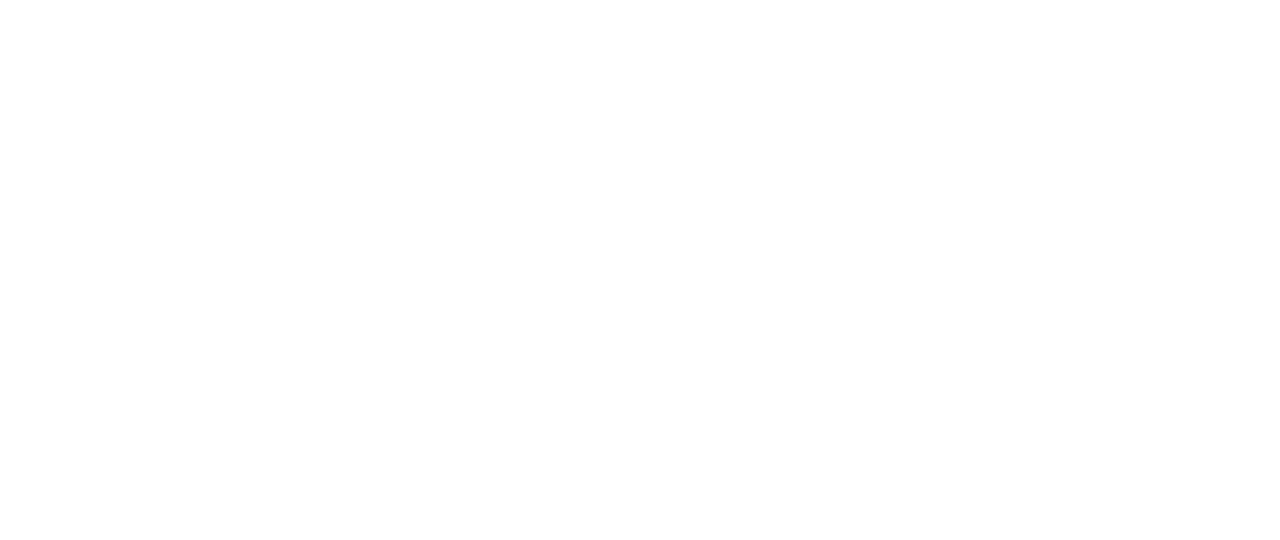
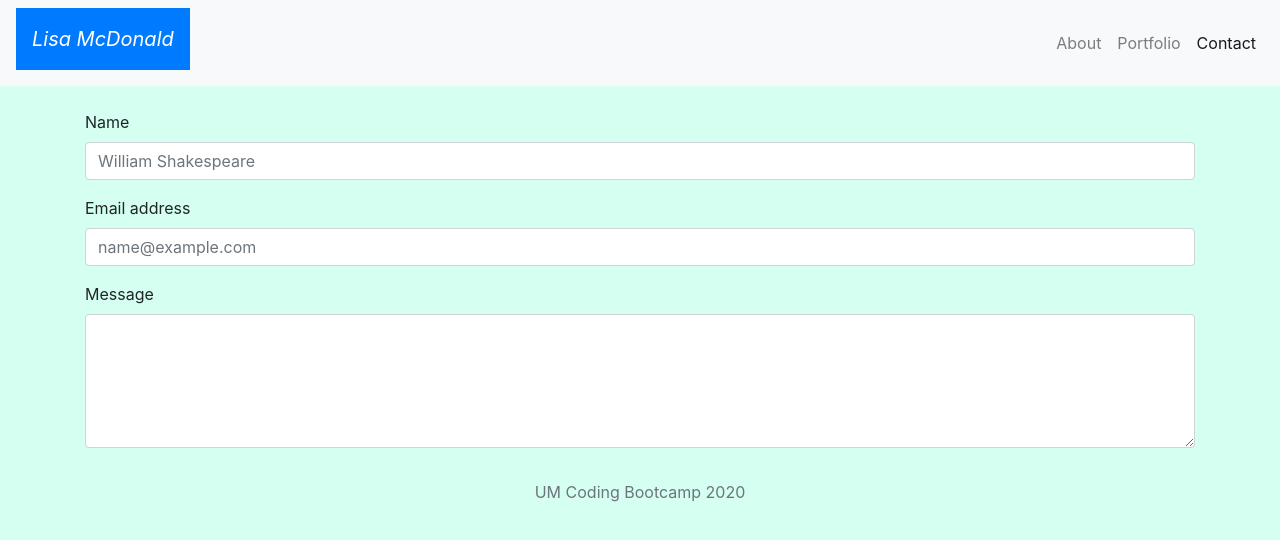
Before and after one commit to LisaMcGautier/homework2, a plain HTML site: page contact.html in a window 1280 px wide. Drawn offline with nearby package versions, Linux system fonts and the light colour scheme.

Commit message:
Initial About and Contact

```diff
--- a/contact.html
+++ b/contact.html
@@ -1,11 +1,71 @@
 <!DOCTYPE html>
 <html lang="en">
-<head>
-    <meta charset="UTF-8">
-    <meta name="viewport" content="width=device-width, initial-scale=1.0">
-    <title>Document</title>
-</head>
-<body>
 
-</body>
+    <head>
+    <!-- Required meta tags -->
+    <meta charset="utf-8">
+    <meta name="viewport" content="width=device-width, initial-scale=1, shrink-to-fit=no">
+
+    <!-- Bootstrap CSS -->
+    <link rel="stylesheet" href="https://stackpath.bootstrapcdn.com/bootstrap/4.5.0/css/bootstrap.min.css" integrity="sha384-9aIt2nRpC12Uk9gS9baDl411NQApFmC26EwAOH8WgZl5MYYxFfc+NcPb1dKGj7Sk" crossorigin="anonymous">
+
+    <title>Contact</title>
+
+    <style>
+        body {
+            background-color: rgb(212, 255, 241);
+        }
+    </style>
+
+    </head>
+
+    <body>
+
+        <nav class="navbar navbar-expand-lg navbar-light bg-light">
+        <a class="navbar-brand p-3 mb-2 bg-primary text-white font-italic" href="#">Lisa McDonald</a>
+            <button class="navbar-toggler" type="button" data-toggle="collapse" data-target="#navbarNavAltMarkup" aria-controls="navbarNavAltMarkup" aria-expanded="false" aria-label="Toggle navigation">
+                <span class="navbar-toggler-icon"></span>
+            </button>
+        <div class="collapse navbar-collapse d-flex justify-content-end" id="navbarNavAltMarkup">
+            <div class="navbar-nav">
+                <a class="nav-item nav-link" href="index.html">About</a>
+                <a class="nav-item nav-link" href="portfolio.html">Portfolio</a>
+                <a class="nav-item nav-link active" href="contact.html">Contact<span class="sr-only">(current)</span></a>
+            </div>
+        </div>
+    </nav>
+
+    <br>
+
+    <main class="container">
+        <form>
+            <div class="form-group">
+              <label for="exampleFormControlInput1">Name</label>
+              <input type="text" class="form-control" id="exampleFormControlInput1" placeholder="William Shakespeare">
+            </div>
+            <div class="form-group">
+                <label for="exampleFormControlInput1">Email address</label>
+                <input type="email" class="form-control" id="exampleFormControlInput1" placeholder="name@example.com">
+            </div>
+            <div class="form-group">
+              <label for="exampleFormControlTextarea1">Message</label>
+              <textarea class="form-control" id="exampleFormControlTextarea1" rows="5"></textarea>
+            </div>
+          </form>
+    </main>
+
+
+    <footer class="text-center footer mt-auto py-3">
+        <div class="container">
+          <span class="text-muted">UM Coding Bootcamp 2020</span>
+        </div>
+    </footer>
+
+    <!-- Optional JavaScript -->
+    <!-- jQuery first, then Popper.js, then Bootstrap JS -->
+    <script src="https://code.jquery.com/jquery-3.5.1.slim.min.js" integrity="sha384-DfXdz2htPH0lsSSs5nCTpuj/zy4C+OGpamoFVy38MVBnE+IbbVYUew+OrCXaRkfj" crossorigin="anonymous"></script>
+    <script src="https://cdn.jsdelivr.net/npm/popper.js@1.16.0/dist/umd/popper.min.js" integrity="sha384-Q6E9RHvbIyZFJoft+2mJbHaEWldlvI9IOYy5n3zV9zzTtmI3UksdQRVvoxMfooAo" crossorigin="anonymous"></script>
+    <script src="https://stackpath.bootstrapcdn.com/bootstrap/4.5.0/js/bootstrap.min.js" integrity="sha384-OgVRvuATP1z7JjHLkuOU7Xw704+h835Lr+6QL9UvYjZE3Ipu6Tp75j7Bh/kR0JKI" crossorigin="anonymous"></script>
+
+  </body>
 </html>
```
Also changed, not shown: index.html (+60 -7 lines), portfolio.html (+4 -4 lines).
